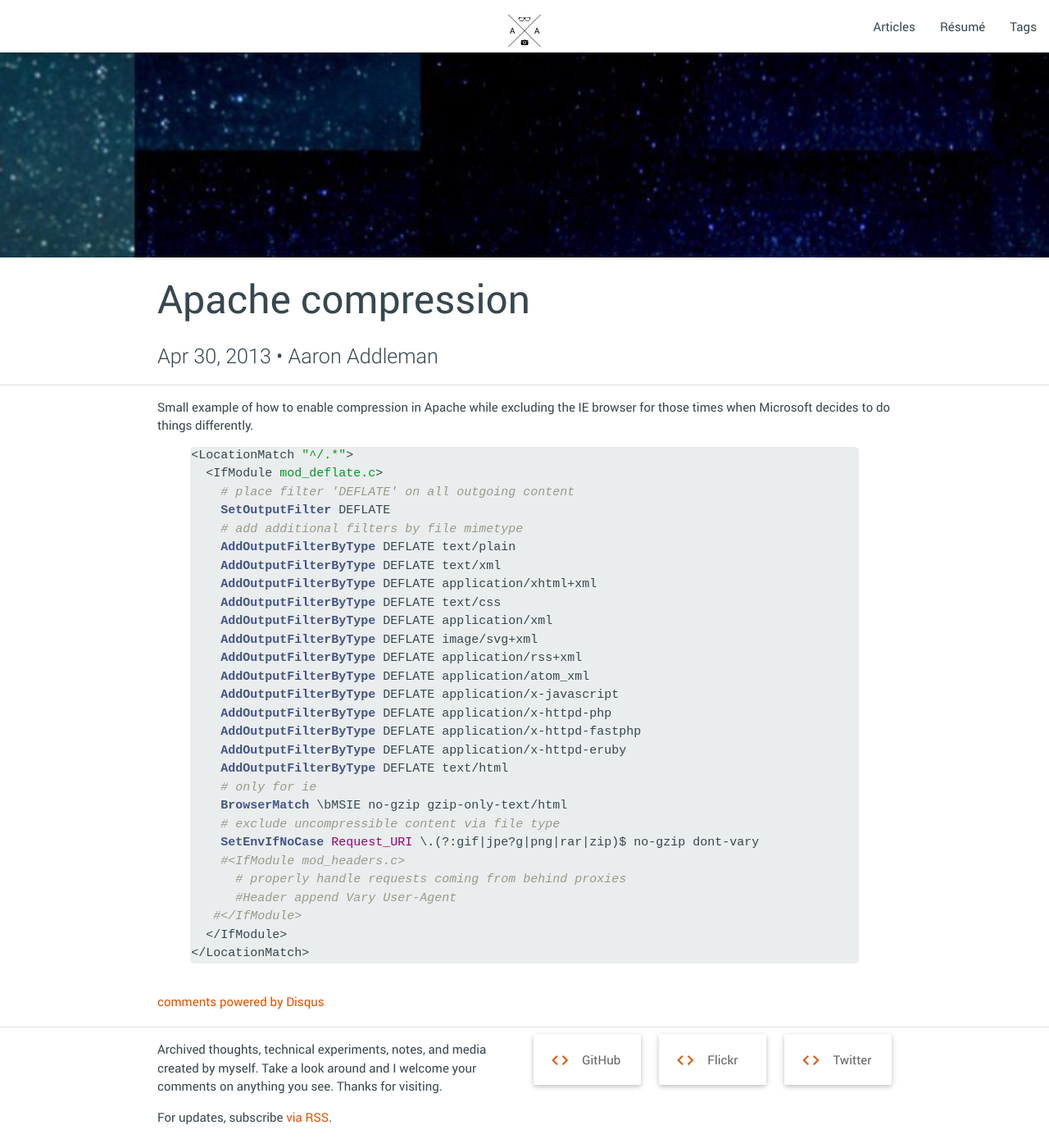
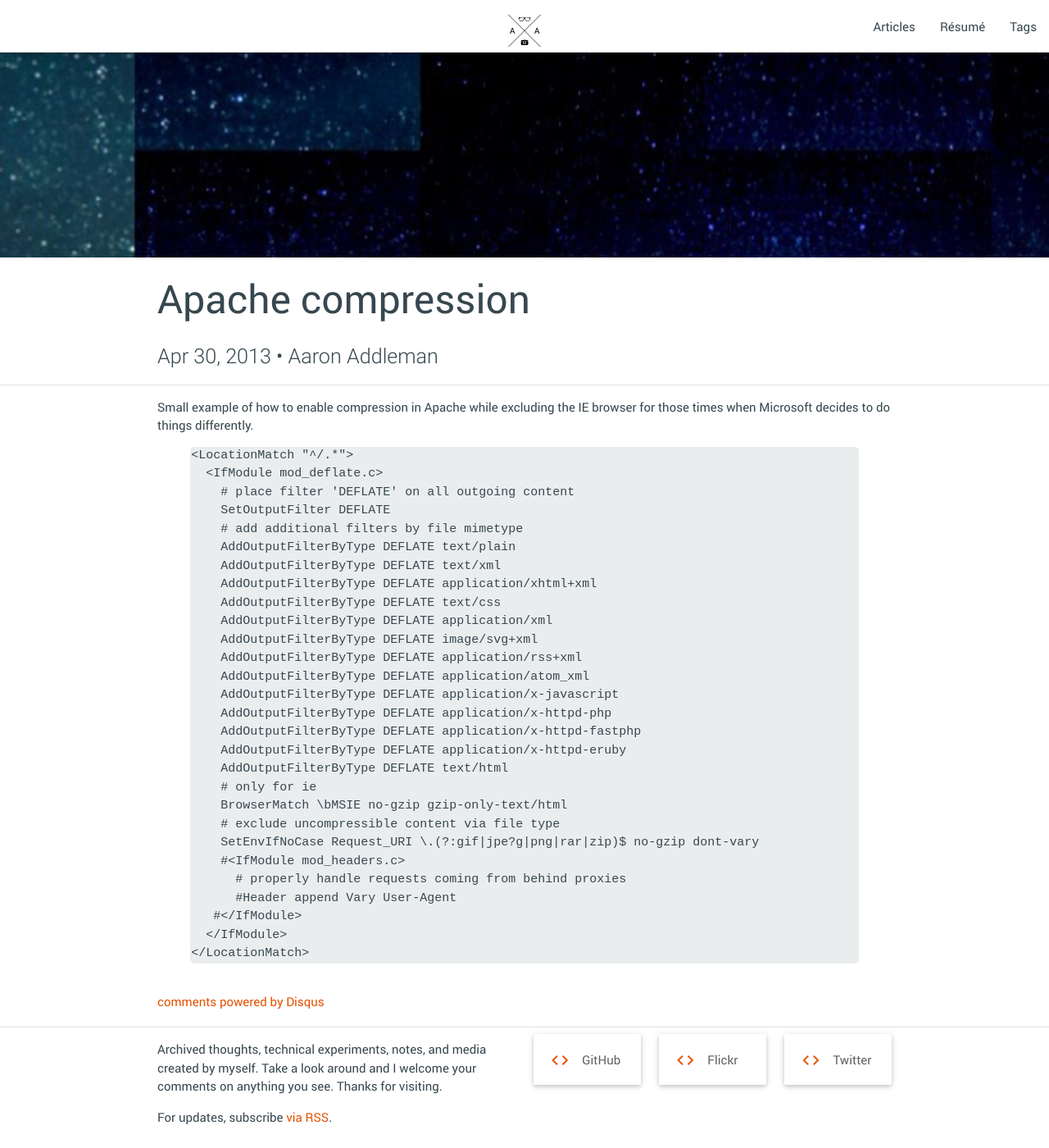
Before and after one commit to aaronaddleman/aaronaddleman.github.io, a Jekyll site: the page built from _posts/2013-04-30-apache-deflating-my-brain.md, in a window 1280 px wide and 1400 px high. Shown: the whole window at 82% size. Built offline with Jekyll 4.4.1, drawn with Linux system fonts in a browser that asks for light colours; nearby versions of some CDN libraries; comment, search, counter and statistics services are not loaded.

Commit message:
update post

```diff
--- a/_posts/2013-04-30-apache-deflating-my-brain.md
+++ b/_posts/2013-04-30-apache-deflating-my-brain.md
@@ -13,7 +13,7 @@ share: true
 
 Small example of how to enable compression in Apache while excluding the IE browser for those times when Microsoft decides to do things differently.
 
-{% highlight apache %}
+{% highlight plain %}
 <LocationMatch "^/.*">
   <IfModule mod_deflate.c>
     # place filter 'DEFLATE' on all outgoing content
```
